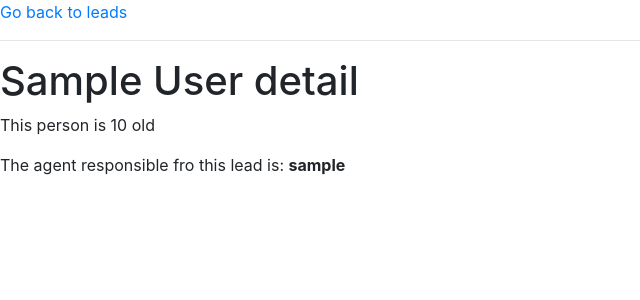
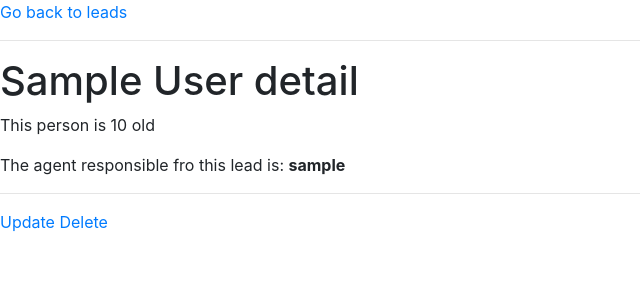
Before and after one commit to DarishkaAMS/Django_Projects-Build_CRM, a Django app: page /leads/1/ in a window 1280 px wide. Shown: the top 300 px of the page, without its empty margins (0-640 px from the left). Run offline with Django 3.2, Linux system fonts and the light colour scheme; tables that the repository leaves empty hold one stand-in row (values such as "Sample post").

Commit message:
Add lead_delete

```diff
--- a/leads/templates/lead_detail.html
+++ b/leads/templates/lead_detail.html
@@ -24,6 +24,12 @@
     <h1> {{ lead.first_name }} {{ lead.last_name }} detail </h1>
     <p> This person is {{ lead.age }} old </p>
     <p> The agent responsible fro this lead is: <b> {{ lead.agent }} </b> </b></p>
+    <hr/>
+    <a href="/leads/{{ lead.pk }}/update/"> Update </a>
+    <a href="/leads/{{ lead.pk }}/delete/"> Delete </a>
+
+
+
     <!-- Optional JavaScript; choose one of the two! -->
 
     <!-- Option 1: jQuery and Bootstrap Bundle (includes Popper) -->
--- a/leads/urls.py
+++ b/leads/urls.py
@@ -1,11 +1,12 @@
 from django.urls import path
-from .views import lead_create, lead_detail, lead_list, lead_update
+from .views import lead_create, lead_delete, lead_detail, lead_list, lead_update
 
 app_name = "leads"
 
 urlpatterns = [
     path('', lead_list),
+    path('create/', lead_create),
     path('<int:pk>/', lead_detail),
-    path('create/', lead_create),
     path('<int:pk>/update/', lead_update),
+    path('<int:pk>/delete/', lead_delete),
 ]
--- a/leads/views.py
+++ b/leads/views.py
@@ -50,6 +50,11 @@ def lead_update(request, pk):
     return render(request, "lead_update.html", context)
 
 
+def lead_delete(request, pk):
+    lead = Lead.objects.get(id=pk)
+    lead.delete()
+    return redirect("/leads")
+
 # def lead_update(request, pk):
 #     lead = Lead.objects.get(id=pk)
 #     form = LeadForm()
```
